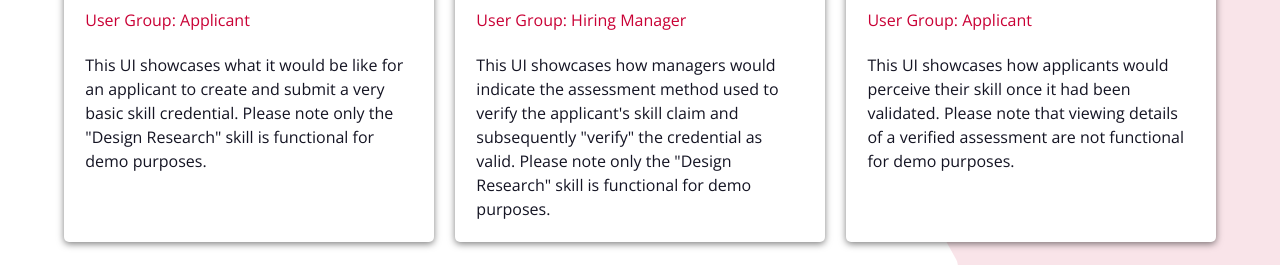
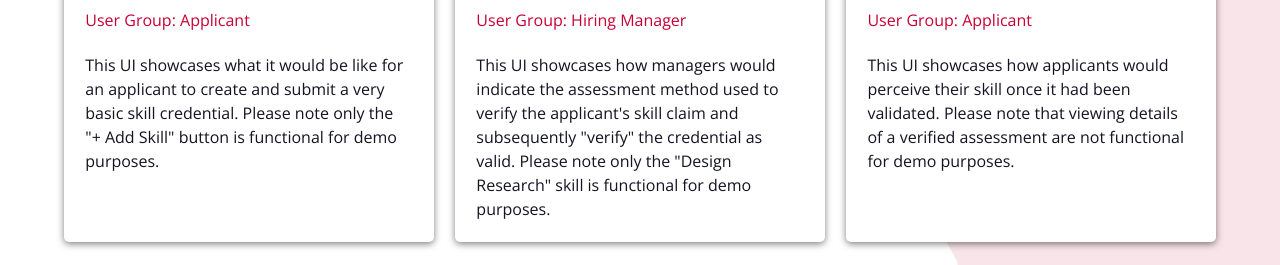
Before and after one commit to joshdrink/tc-credentials-demo, a website with bundled scripts: page app/twig/index.twig in a window 1280 px wide. Shown: the part 560-825 px from the top of the page. Built offline with nearby package versions, Linux system fonts and the light colour scheme; files whose address does not match are found by name; a web font is replaced by a local one.

Commit message:
Updates instructional text

```diff
--- a/app/twig/index.twig
+++ b/app/twig/index.twig
@@ -93,7 +93,7 @@
                                 data-c-margin="top(.5)">User Group: Applicant</p>
                             <p
                                 data-c-margin="top(1)"
-                                data-c-color="black">This UI showcases what it would be like for an applicant to create and submit a very basic skill credential. Please note only the "Design Research" skill is functional for demo purposes.</p>
+                                data-c-color="black">This UI showcases what it would be like for an applicant to create and submit a very basic skill credential. Please note only the "+ Add Skill" button is functional for demo purposes.</p>
                         </a>
                     </div>
                     <div data-c-grid-item="base(1of1) tl(1of3) equal-col">
```
Also changed, not shown: docs/index.html.
